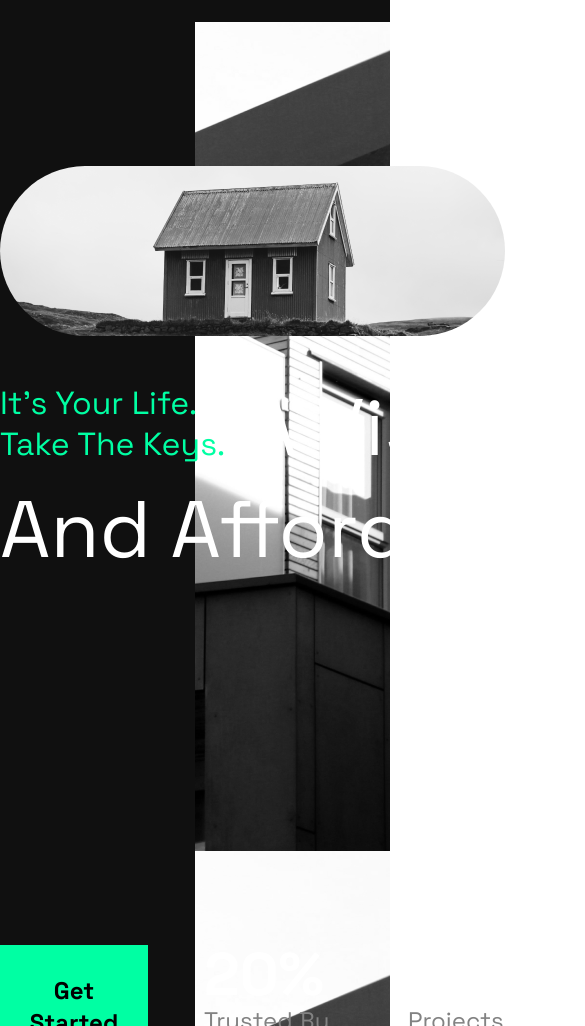
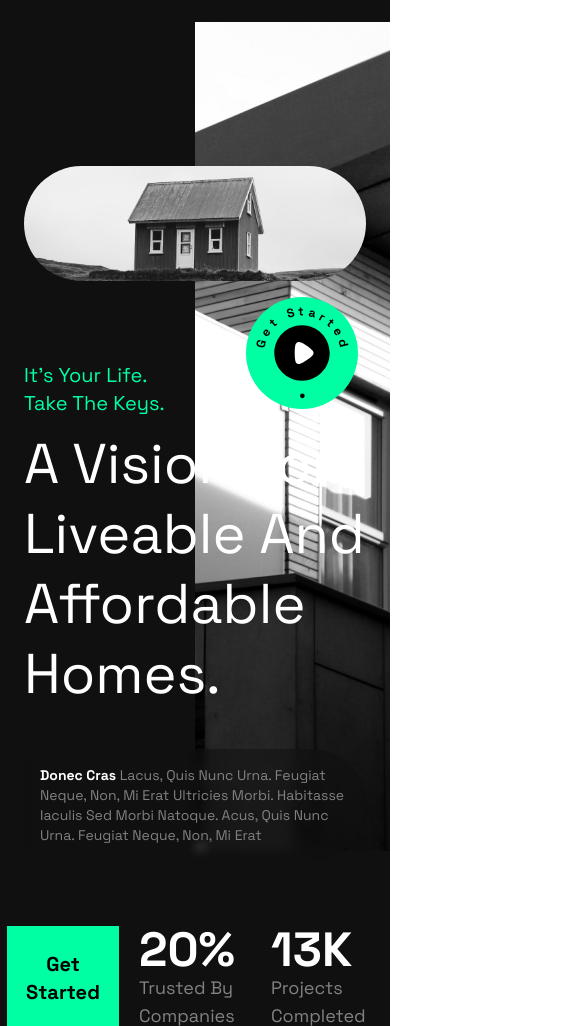
Before and after one commit to euxzy/uifry-landing-page, a website: page index.html in a window 390 px wide. Shown: the part 74-1100 px from the top of the page, 585 px wide, since content can reach past the window. Drawn offline with Linux system fonts and the light colour scheme.

Commit message:
responsive hero section

```diff
--- a/index.html
+++ b/index.html
@@ -43,11 +43,11 @@
       <section id="hero" class="relative bg-dark-1 pt-60">
         <div class="hero-bg"></div>
 
-        <div class="container relative">
-          <div class="mb-10 flex w-[1030px] items-center justify-between">
+        <div class="container relative px-6 md:px-0">
+          <div class="relative mb-20 flex items-center justify-between lg:mb-10 lg:w-[1030px]">
             <div><img class="rounded-full" src="./src/images/hero-img.png" alt="Home" /></div>
 
-            <div class="group relative h-max cursor-pointer">
+            <div class="group absolute -bottom-32 right-2 h-max w-28 cursor-pointer md:w-max lg:right-0 lg:bottom-0">
               <img
                 src="./src/images/icon/green-circle.svg"
                 alt="Green Circle"
@@ -56,40 +56,43 @@
               <img
                 src="./src/images/icon/play.svg"
                 alt="Play"
-                class="absolute inset-0 m-auto transition-all duration-300 group-hover:animate-scale"
+                class="absolute inset-0 m-auto w-14 transition-all duration-300 group-hover:animate-scale lg:w-max"
               />
             </div>
           </div>
 
-          <h1 class="mb-10 w-[1030px] text-[80px] leading-[102px] text-white">
-            <span class="inline-block w-[227px] text-[32px] leading-[41px] text-mint">
+          <h1 class="mb-10 text-[56px] leading-tight text-white lg:w-[1030px] lg:text-[80px] lg:leading-[102px]">
+            <span
+              class="mb-3 block w-36 text-xl text-mint lg:mb-0 lg:inline-block lg:w-[227px] lg:text-[32px] lg:leading-[41px]"
+            >
               it's your life. take the keys.
             </span>
             a vision for liveable and affordable homes.
           </h1>
 
-          <div class="mb-[58px] flex items-center gap-[65px] text-gray-1">
-            <div class="flex gap-14">
-              <div class="flex w-[148px] items-center justify-center bg-mint">
-                <p class="px-[29px] text-center text-2xl font-bold text-black">get started</p>
+          <div class="mb-[58px] flex flex-col-reverse items-center gap-[65px] text-gray-1 lg:flex-row">
+            <div class="flex gap-5 lg:gap-14">
+              <div class="flex w-28 items-center justify-center bg-mint lg:w-[148px]">
+                <p class="px-[29px] text-center text-xl font-bold text-black lg:text-2xl">get started</p>
               </div>
-              <div class="w-[148px]">
-                <p class="text-6xl font-bold text-white">20%</p>
-                <p class="text-2xl">trusted by companies</p>
+              <div class="w-28 lg:w-[148px]">
+                <p class="text-5xl font-bold text-white lg:text-6xl">20%</p>
+                <p class="text-lg lg:text-2xl">trusted by companies</p>
               </div>
-              <div class="w-[148px]">
-                <p class="text-6xl font-bold text-white">13K</p>
-                <p class="text-2xl">projects completed</p>
+              <div class="w-28 lg:w-[148px]">
+                <p class="text-5xl font-bold text-white lg:text-6xl">13K</p>
+                <p class="text-lg lg:text-2xl">projects completed</p>
               </div>
             </div>
-            <div class="rounded-r-full bg-[#111111]/50 p-[37px] backdrop-blur-sm">
-              <p class="text-lg">
+            <div class="rounded-r-full bg-[#111111]/50 p-4 backdrop-blur-sm lg:p-[37px]">
+              <p class="text-sm lg:text-lg">
                 <span class="font-bold text-white">Donec cras</span> lacus, quis nunc urna. Feugiat neque, non, mi erat
                 ultricies morbi. Habitasse iaculis sed morbi natoque. acus, quis nunc urna. Feugiat neque, non, mi erat
               </p>
             </div>
           </div>
         </div>
+
         <div class="relative w-full overflow-hidden bg-mint">
           <div class="flex w-max animate-marquee items-center gap-4 py-[25px]">
             <p class="text-2xl font-bold text-[#1e1e1e]">a vision for liveable and affordable homes.</p>
--- a/src/css/input.css
+++ b/src/css/input.css
@@ -19,7 +19,7 @@
 
 @layer components {
   .hero-bg {
-    @apply absolute top-0 right-0 z-0 h-full w-1/2 bg-[url(../images/hero-bg.png)] bg-right-top;
+    @apply absolute top-0 right-0 z-0 h-full w-1/2 bg-[url(../images/hero-bg.png)] bg-right-top bg-no-repeat;
   }
   .text-stroke {
     @apply z-0 text-[330px] font-bold uppercase;
```
Also changed, not shown: src/css/styles.css.
